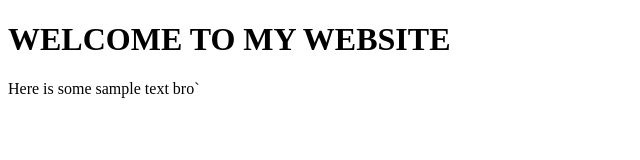
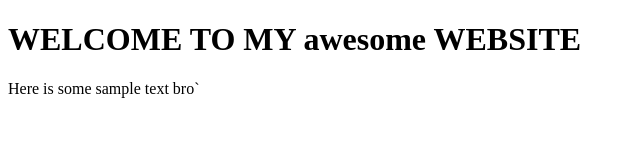
Before and after one commit to thomasmurphy4/static-site, a plain HTML site: page index.html in a window 1280 px wide. Shown: the whole page, without its empty margins (0-640 px from the left). Drawn offline with Linux system fonts and the light colour scheme.

Commit message:
This baby is awesome now

```diff
--- a/index.html
+++ b/index.html
@@ -5,7 +5,7 @@
     <title>Index</title>
 </head>
 <body>
-<h1>WELCOME TO MY WEBSITE</h1>
+<h1>WELCOME TO MY awesome WEBSITE</h1>
 <p>Here is some sample text bro`</p>
 </body>
 </html>
```
